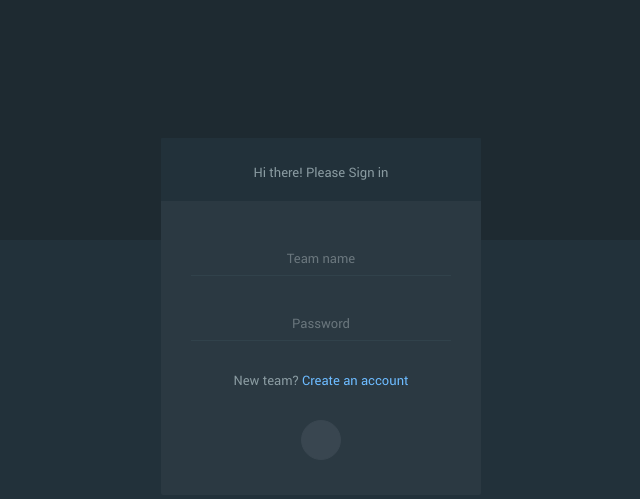
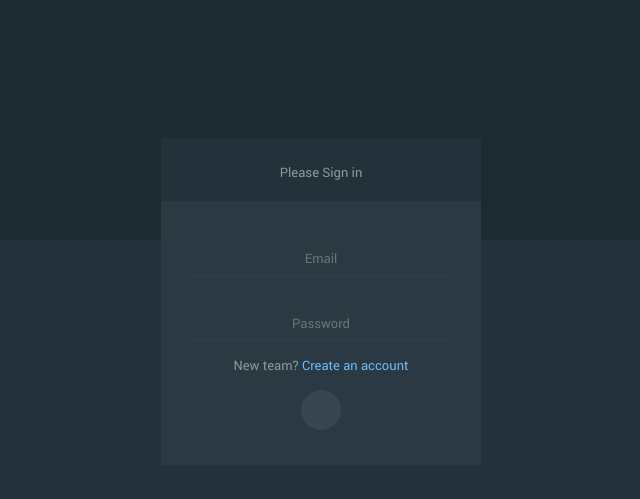
Before and after one commit to diptangsu/cyber-hunt-django, a Django app: page /login/ in a window 1280 px wide. Shown: the top 499 px of the page, without its empty margins (319-959 px from the left). Run offline with Django 3.2, Linux system fonts and the light colour scheme; some libraries are stand-ins or nearby versions.

Commit message:
fixed login and register templates and added register team logic

```diff
--- a/teams/models.py
+++ b/teams/models.py
@@ -2,8 +2,10 @@ from django.db import models
 
 
 class Team(models.Model):
-    name = models.CharField(max_length=255)
+    team_name = models.CharField(max_length=255)
+    email = models.CharField(max_length=255, unique=True)
+    phone = models.CharField(max_length=15)
     password = models.CharField(max_length=255)
 
     def __str__(self):
-        return f'{self.name}'
+        return f'{self.team_name}'
--- a/teams/templates/teams/login.html
+++ b/teams/templates/teams/login.html
@@ -2,7 +2,7 @@
 {% load static %}
 
 {% block title %}
-    Register
+    Login
 {% endblock %}
 
 {% block body %}
@@ -12,31 +12,32 @@
         <div class="login__block toggled" id="l-login">
             <div class="login__block__header">
                 <i class="zmdi zmdi-account-circle"></i>
-                Hi there! Please Sign in
+                Please Sign in
             </div>
 
-            <form class="login__block__body" action="{% url 'login' %}" method="post">
+            <div class="login__block__body" action="{% url 'login' %}" method="post" autocomplete="off">
 
                 {% csrf_token %}
 
                 <div class="form-group form-group--float form-group--centered form-group--centered">
-                    <input type="text" class="form-control" name="teamname">
-                    <label>Team name</label>
+                    <input type="email" class="form-control" name="teamname" required>
+                    <label>Email</label>
                     <i class="form-group__bar"></i>
                 </div>
 
                 <div class="form-group form-group--float form-group--centered form-group--centered">
-                    <input type="password" class="form-control" name="password">
+                    <input type="password" class="form-control" name="password" required>
                     <label>Password</label>
                     <i class="form-group__bar"></i>
                 </div>
 
-                <div class="form-group form-group--float form-group--centered form-group--centered">
-                    New team? <a href="{% url 'register' %}">Create an account</a>
-                </div>
+                New team? <a href="{% url 'register' %}">Create an account</a>
 
-                <button class="btn btn-success btn--light btn--icon m-t-15"><i class="zmdi zmdi-long-arrow-right"></i></button>
-            </form>
+                <br>
+
+                <button class="btn btn-success btn--light btn--icon m-t-15"><i class="zmdi zmdi-long-arrow-right"></i>
+                </button>
+            </div>
         </div>
     </div>
 
--- a/teams/views.py
+++ b/teams/views.py
@@ -1,5 +1,7 @@
 from django.shortcuts import render
 from django.shortcuts import redirect
+from django.contrib import messages
+from .models import Team
 
 
 def index(request):
@@ -10,14 +12,43 @@ def register(request):
     if request.method == 'GET':
         return render(request, 'teams/register.html')
     else:
-        pass
+        team_name = request.POST.get('teamname')
+        phone = request.POST.get('phone')
+        email = request.POST.get('email')
+        password = request.POST.get('password')
+        password2 = request.POST.get('password2')
+
+        if all((team_name, phone, email, password, password2)):
+            if password == password2:
+                team = Team(team_name=team_name, phone=phone, email=email, password=password)
+                team.save()
+            else:
+                messages.error(request, 'Passwords don\'t match')
+                return render(request, 'teams/register.html')
+        else:
+            messages.error(request, 'All fields are required')
+            return render(request, 'teams/register.html')
 
 
 def login(request):
     if request.method == 'GET':
         return render(request, 'teams/login.html')
     else:
-        pass
+        email = request.POST.get('teamname')
+        password = request.POST.get('password')
+
+        if email and password:
+            try:
+                team = Team.objects.get(email=email, password=password)
+                request.session['team_id'] = team.id
+
+                return redirect('question', question_id=1)
+            except Team.DoesNotExist:
+                messages.error(request, 'Team name or password incorrect')
+                return render(request, 'teams/login.html')
+        else:
+            messages.error(request, 'Team name or password fields are required')
+            return render(request, 'teams/login.html')
 
 
 def logout(request):
```
Also changed, not shown: teams/templates/teams/register.html (+14 -8 lines), questions/migrations/0001_initial.py, teams/migrations/0001_initial.py, teams/migrations/0002_auto_20200321_1948.py (added), teams/migrations/0003_auto_20200321_1948.py (added).
